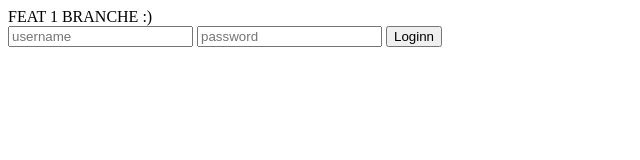
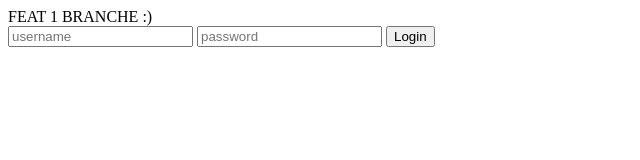
Before and after one commit to samuel-litzler/test-vincent, a plain HTML site: page index.html in a window 1280 px wide. Shown: the full height of the page, 0-640 px from the left. Drawn offline with Linux system fonts and the light colour scheme.

Commit message:
delete n word

```diff
--- a/index.html
+++ b/index.html
@@ -2,5 +2,5 @@
 <form action="/login" method="post">
   <input type="text" name="username" placeholder="username" />
   <input type="password" name="passwordd" placeholder="password" />
-  <input type="submit" value="Loginn" />
+  <input type="submit" value="Login" />
 </form>
```
